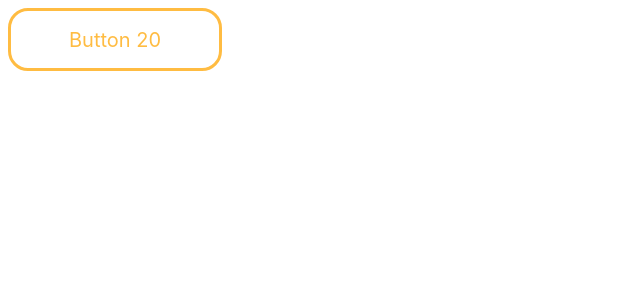
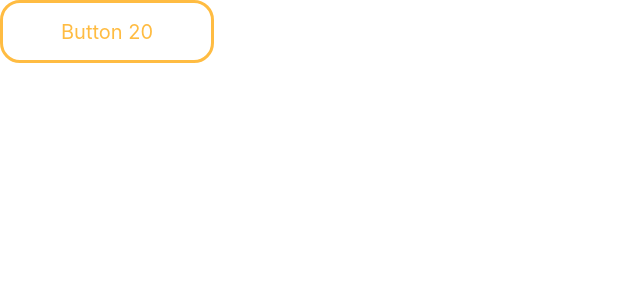
Before and after one commit to gerardogaravito/team_cesar_c5, a React (Create React App) app in the folder re-z/: page / in a window 1280 px wide. Shown: the top 300 px of the page, without its empty margins (0-640 px from the left). Built offline with nearby package versions, Linux system fonts and the light colour scheme.

Commit message:
added the global.css

```diff
--- a/re-z/src/components/styles/Button.css
+++ b/re-z/src/components/styles/Button.css
@@ -8,6 +8,7 @@
   width: 214px;
   height: 63px;
   border-radius: 20px;
+  outline: inherit;
 }
 
 .button:hover {
--- /dev/null
+++ b/re-z/src/global.css
@@ -0,0 +1,9 @@
+* {
+  font-family: -apple-system, BlinkMacSystemFont, 'Segoe UI', Roboto, Oxygen, Ubuntu, Cantarell, 'Open Sans', 'Helvetica Neue', sans-serif;
+  margin: 0;
+}
+
+code {
+  font-family: source-code-pro, Menlo, Monaco, Consolas, 'Courier New',
+    monospace;
+}
--- a/re-z/src/index.css
+++ /dev/null
@@ -1,13 +0,0 @@
-body {
-  margin: 0;
-  font-family: -apple-system, BlinkMacSystemFont, 'Segoe UI', 'Roboto', 'Oxygen',
-    'Ubuntu', 'Cantarell', 'Fira Sans', 'Droid Sans', 'Helvetica Neue',
-    sans-serif;
-  -webkit-font-smoothing: antialiased;
-  -moz-osx-font-smoothing: grayscale;
-}
-
-code {
-  font-family: source-code-pro, Menlo, Monaco, Consolas, 'Courier New',
-    monospace;
-}
--- a/re-z/src/index.js
+++ b/re-z/src/index.js
@@ -1,10 +1,11 @@
 import React from 'react';
 import ReactDOM from 'react-dom';
+import './global.css';
 
 import Button from './components/Button'
 import RecipeCardHorizontalSimple from './components/RecipeCardHorizontalSimple'
+
 // ---las librerías de abajo venían con create-react-app, aun no las sé usar entonces las comenté---
-//import './index.css';
 // import App from './App';
 // import * as serviceWorker from './serviceWorker';
 
```
